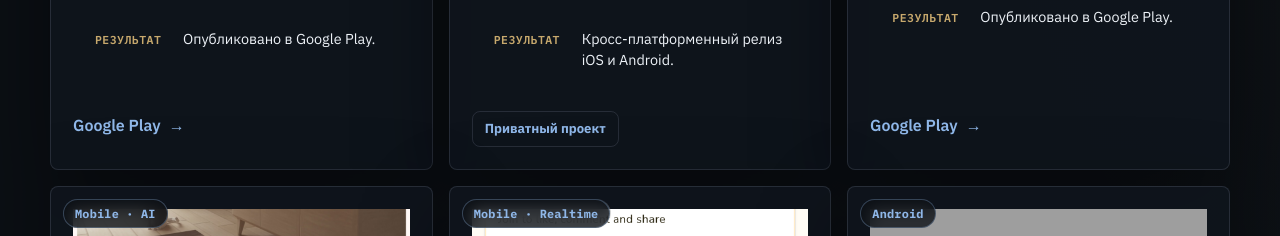
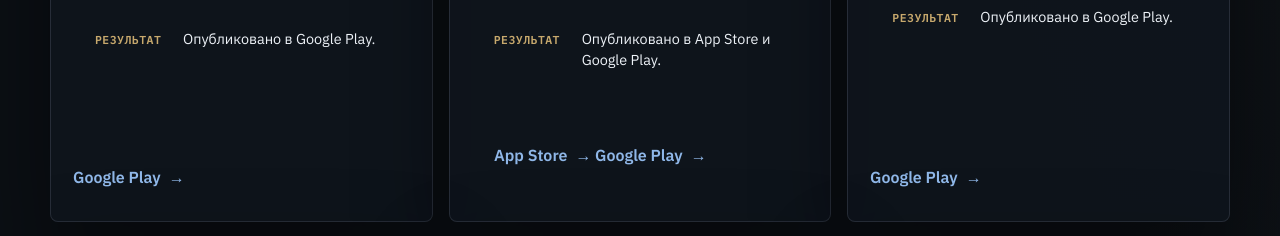
Before and after one commit to Ruzibekov/Portfolio, a website: page index.html in a window 1280 px wide. Shown: the part 2393-2629 px from the top of the page. Drawn offline with Linux system fonts and the light colour scheme; grey boxes are pictures that could not be loaded.

Commit message:
feat: add Best Tracker App Store and Google Play links
- Replace 'private project' badge with live store links
- Add .work-links flex container for multiple store links per card
- Dedupe repeated CSS rules in work-link/work-badge

Co-Authored-By: Claude Opus 4.8 (1M context) <noreply@anthropic.com>

```diff
--- a/index.html
+++ b/index.html
@@ -343,10 +343,27 @@
                 </div>
                 <div>
                   <dt>Результат</dt>
-                  <dd>Кросс-платформенный релиз iOS и Android.</dd>
+                  <dd>Опубликовано в App Store и Google Play.</dd>
                 </div>
               </dl>
-              <span class="work-badge">Приватный проект</span>
+              <div class="work-links">
+                <a
+                  class="work-link magnetic"
+                  href="https://apps.apple.com/us/app/besttracker/id6756657156"
+                  target="_blank"
+                  rel="noopener noreferrer"
+                >
+                  App Store <span aria-hidden="true">→</span>
+                </a>
+                <a
+                  class="work-link magnetic"
+                  href="https://play.google.com/store/apps/details?id=com.realsoft.bukhara.best_tracker"
+                  target="_blank"
+                  rel="noopener noreferrer"
+                >
+                  Google Play <span aria-hidden="true">→</span>
+                </a>
+              </div>
             </div>
           </article>
 
```
